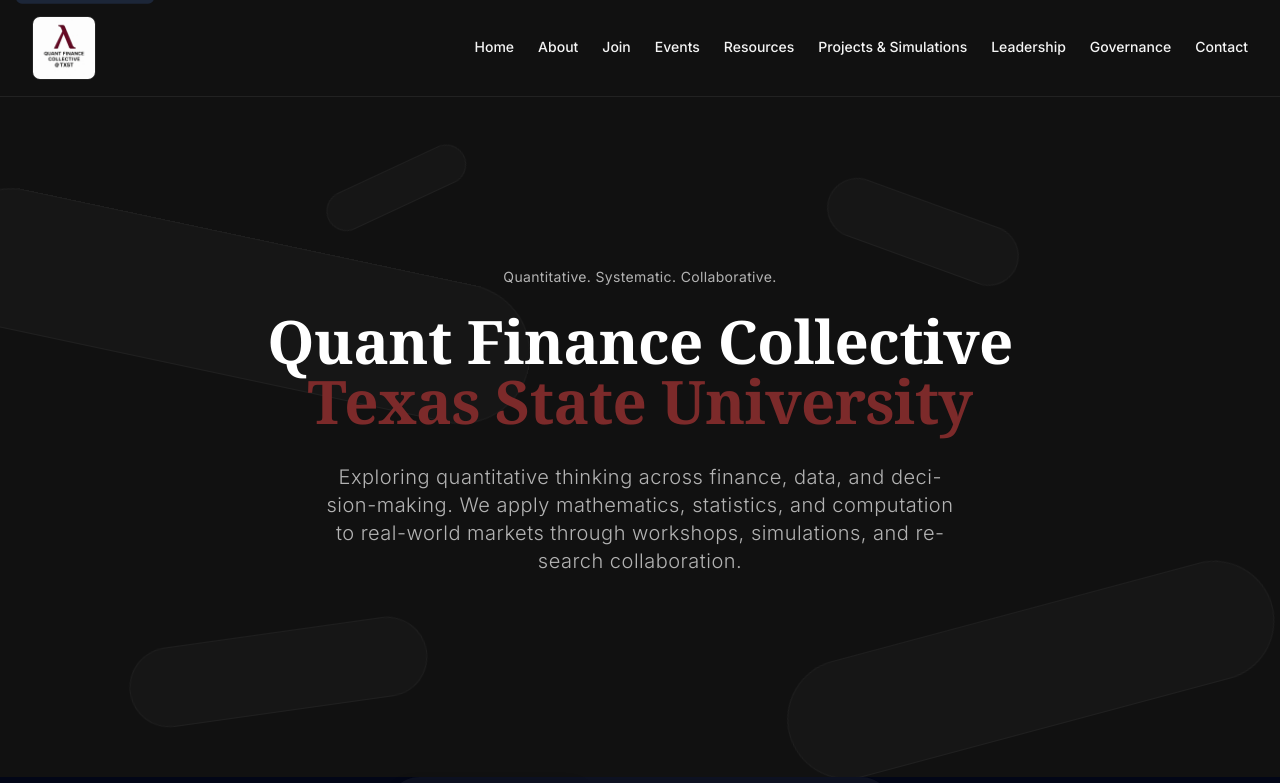
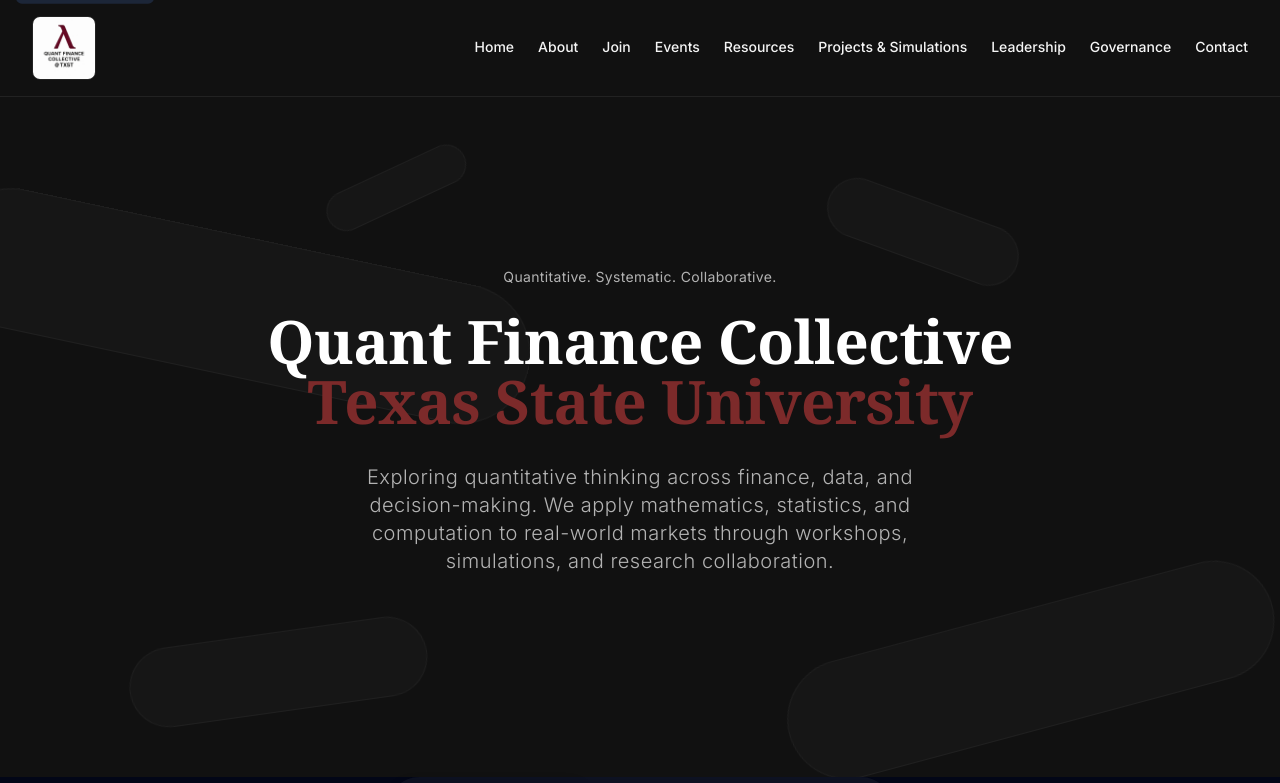
Before and after one commit to daxuhrie/txst-qfc-site, a Next.js app: page / in a window 1280 px wide. Shown: the top 783 px of the page. Built offline with nearby package versions, Linux system fonts and the light colour scheme.

Commit message:
Fix hyphenation site-wide and increase hero title size

```diff
--- a/src/app/globals.css
+++ b/src/app/globals.css
@@ -164,7 +164,7 @@
     border: 1px solid rgba(var(--panel-border), 1);
   }
 
-  /* prevent text overflow while avoiding excessive single-letter wrapping */
+  /* prevent text overflow without mid-word hyphenation */
   p,
   li,
   h1,
@@ -174,9 +174,10 @@
   a,
   span,
   label {
-    overflow-wrap: anywhere;
+    overflow-wrap: break-word;
     word-break: normal;
-    hyphens: auto;
+    -webkit-hyphens: none;
+    hyphens: none;
     color: rgb(var(--foreground-rgb));
   }
 
--- a/src/components/ui/shape-landing-hero.tsx
+++ b/src/components/ui/shape-landing-hero.tsx
@@ -145,7 +145,7 @@
                         initial="hidden"
                         animate="visible"
                     >
-                        <h1 className="text-2xl sm:text-4xl md:text-5xl lg:text-6xl font-bold mb-6 md:mb-8 tracking-tight">
+                        <h1 className="text-3xl sm:text-4xl md:text-5xl lg:text-6xl font-bold mb-6 md:mb-8 tracking-tight">
                             <span className="text-white">
                                 {title1}
                             </span>
```
Also changed, not shown: src/components/ui/text-reveal.tsx (indentation only).
